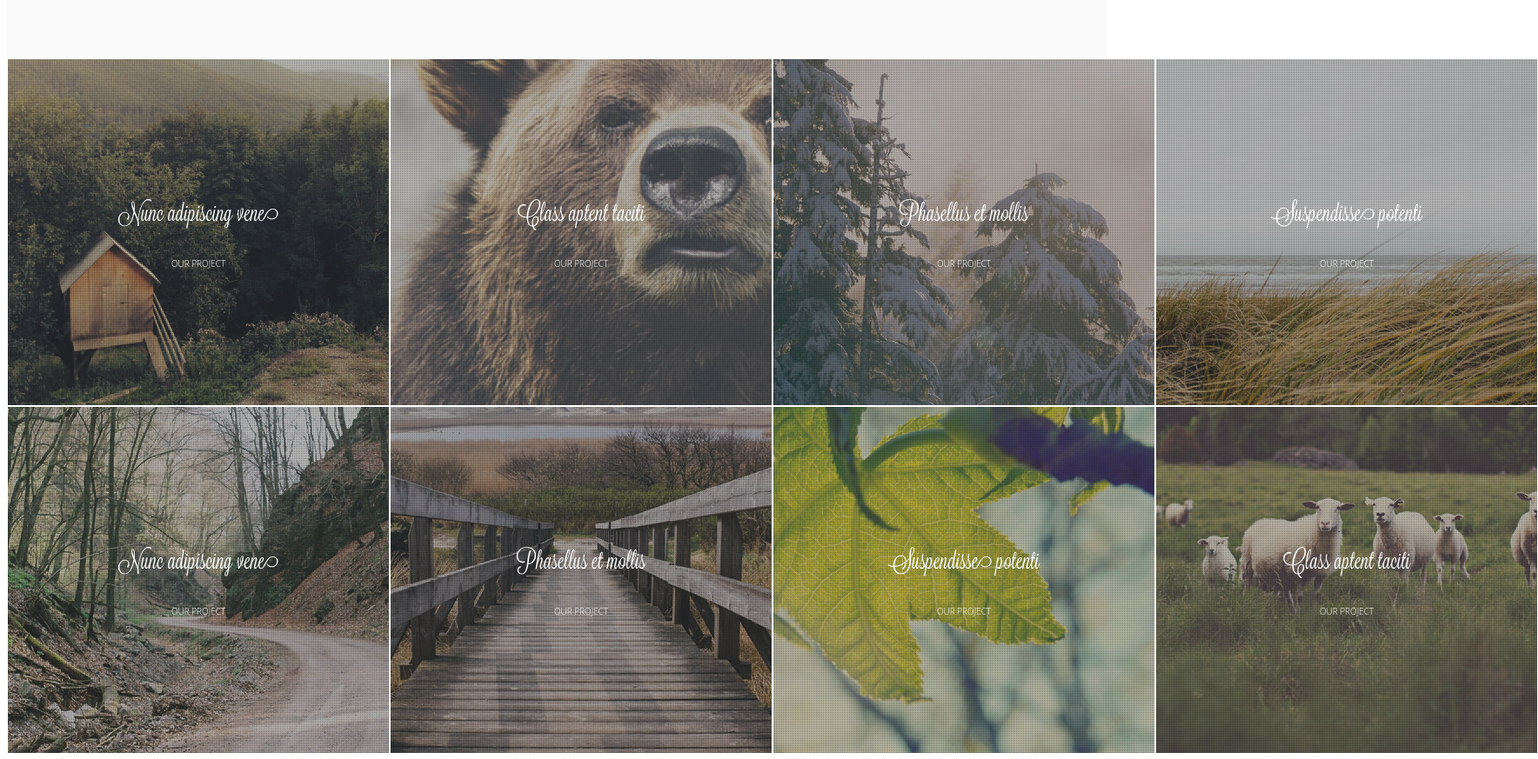
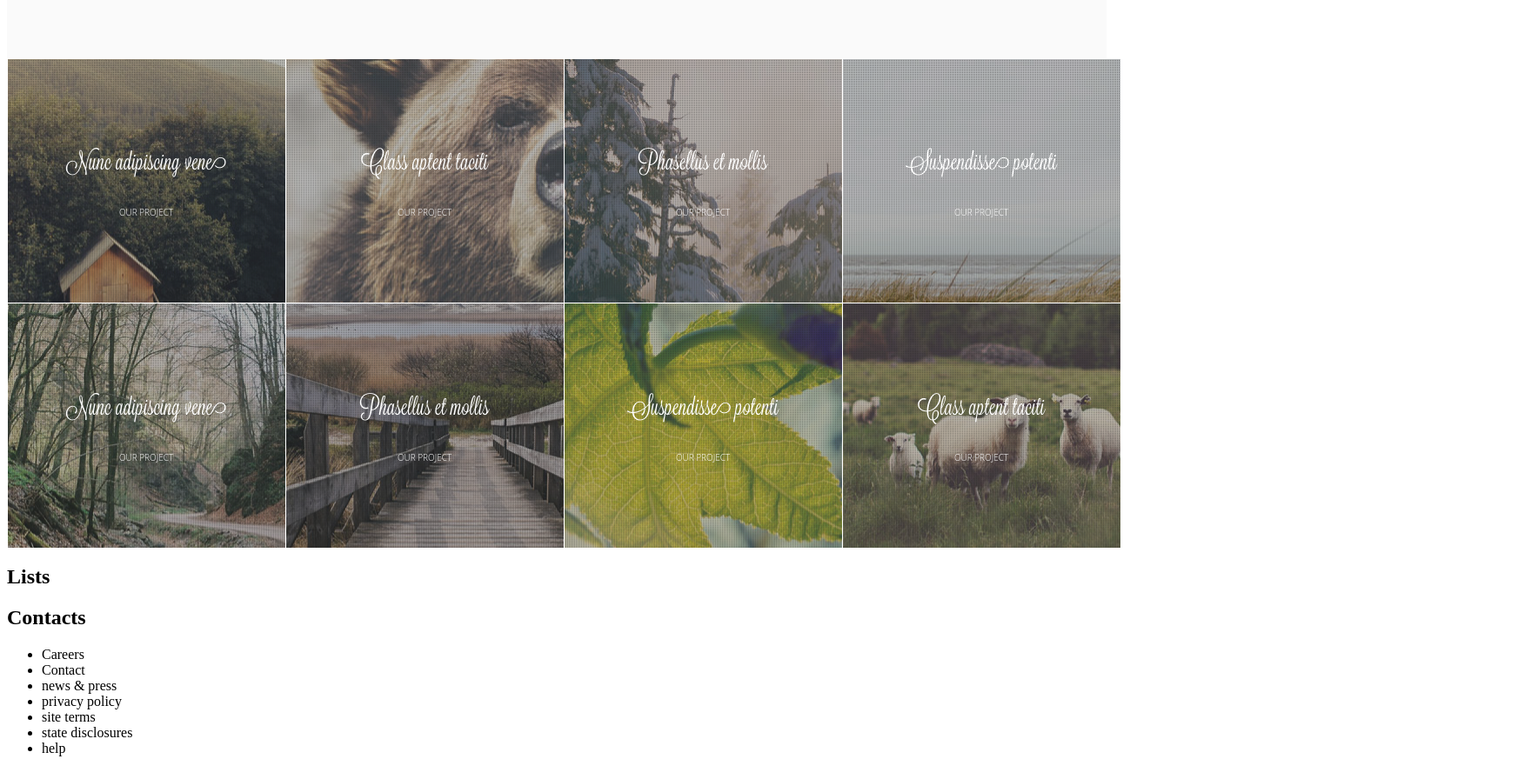
Before and after one commit to vi-nastya/forest, a website: page source/index.html in a window 1280 px wide. Shown: the part 3892-4765 px from the top of the page at 87% size, 1768 px wide, since content can reach past the window. Drawn offline with nearby package versions, Linux system fonts and the light colour scheme; files that its build step writes are made by us from their sources.

Commit message:
Fixes project card size

```diff
--- a/source/sass/blocks/projects.scss
+++ b/source/sass/blocks/projects.scss
@@ -1,15 +1,19 @@
 .projects-wrapper {
-  width: 1760px;
+  min-width: 100vw;
+  max-width: 1760px;
   display: flex;
   flex-direction: row;
   flex-wrap: wrap;
   align-items: center;
+  justify-content: center;
 }
 
 .project {
   position: relative;
-  min-width: 440px;
-  min-height: 400px;
+  min-width: 25vw;
+  min-height: 22vw;
+  max-width: 440px;
+  max-height: 400px;
 
   display: flex;
   flex-direction: column;
```
